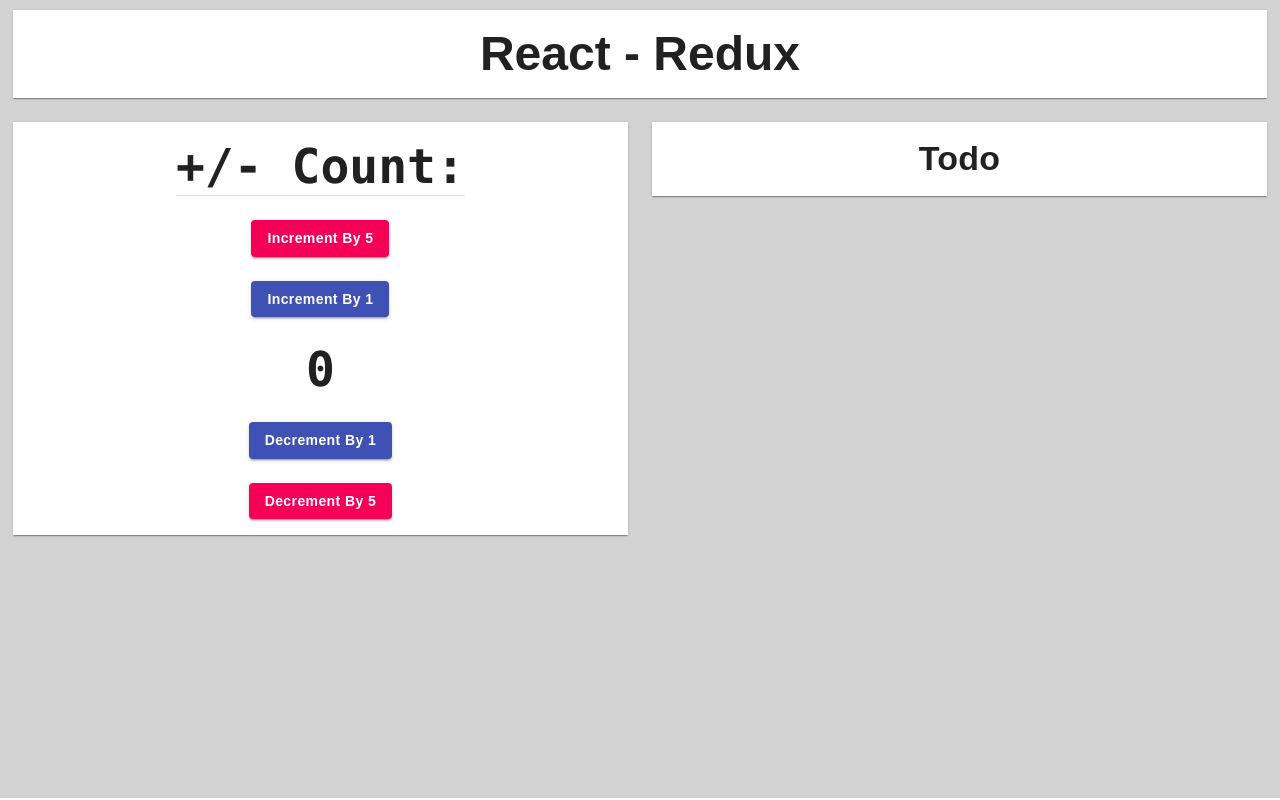
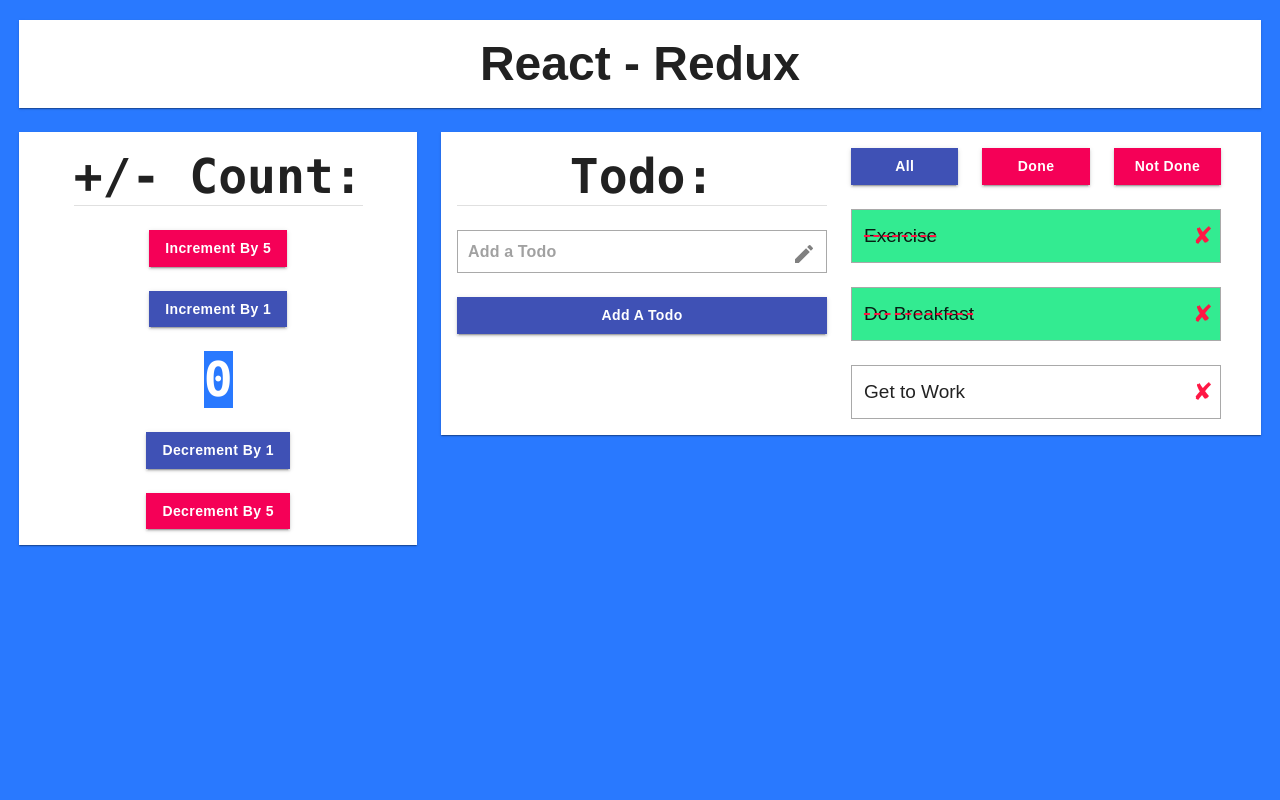
Before and after one commit to fahdshaikh/react-redux, a React (Create React App) app: page / in a window 1280 px wide. Built offline with nearby package versions, Linux system fonts and the light colour scheme.

Commit message:
basic todo app with redux done

```diff
--- a/package.json
+++ b/package.json
@@ -14,6 +14,7 @@
     "react-redux": "^7.2.4",
     "react-scripts": "4.0.3",
     "redux": "^4.1.0",
+    "uuid": "^8.3.2",
     "web-vitals": "^1.0.1"
   },
   "scripts": {
--- a/src/App.css
+++ b/src/App.css
@@ -1,6 +1,7 @@
 .App {
-  height: 100vh;
-  /* width: 100vw; */
+  min-height: 100vh;
+  max-width: 100vw;
+  overflow-x: hidden;
   text-align: center;
-  background-color: lightgray;
+  background-color: #2979ff;
 }
--- a/src/App.js
+++ b/src/App.js
@@ -8,8 +8,8 @@ import "./App.css";
 const useStyles = makeStyles((theme) => ({
   root: {
     flexGrow: 1,
-    maxWidth: "98%",
-    margin: "10px auto",
+    maxWidth: "97%",
+    margin: "20px auto",
   },
   paper: {
     padding: theme.spacing(2),
@@ -36,12 +36,12 @@ function App() {
               </Typography>
             </Paper>
           </Grid>
-          <Grid item xs={12} md={6}>
+          <Grid item xs={12} md={4}>
             <Paper className={classes.paper}>
               <IncDec />
             </Paper>
           </Grid>
-          <Grid item xs={12} md={6}>
+          <Grid item xs={12} md={8}>
             <Paper className={classes.paper}>
               <Todo />
             </Paper>
--- a/src/components/inc-dec/index.js
+++ b/src/components/inc-dec/index.js
@@ -17,6 +17,10 @@ const useStyles = makeStyles(() => ({
     fontFamily: "Nunito,sans-serif",
     fontWeight: "800",
     textTransform: "capitalize",
+  },
+  countDiv: {
+    backgroundColor: "#2979ff",
+    color: "#fff",
   },
 }));
 
@@ -43,6 +47,7 @@ function IncDec(props) {
             variant="contained"
             color="secondary"
             onClick={() => increment_5()}
+            style={{ borderRadius: "0px" }}
           >
             <span className={clsx([classes.boldText])}>Increment by 5</span>
           </Button>
@@ -52,12 +57,16 @@ function IncDec(props) {
             variant="contained"
             color="primary"
             onClick={() => increment_1()}
+            style={{ borderRadius: "0px" }}
           >
             <span className={clsx([classes.boldText])}>Increment by 1</span>
           </Button>
         </Grid>
         <Grid item>
-          <Typography variant="h3" className={clsx([classes.boldText])}>
+          <Typography
+            variant="h3"
+            className={clsx(classes.boldText, classes.countDiv)}
+          >
             <code>{count}</code>
           </Typography>
         </Grid>
@@ -66,6 +75,7 @@ function IncDec(props) {
             variant="contained"
             color="primary"
             onClick={() => decrement_1()}
+            style={{ borderRadius: "0px" }}
           >
             <span className={clsx([classes.boldText])}>Decrement by 1</span>
           </Button>
@@ -75,6 +85,7 @@ function IncDec(props) {
             variant="contained"
             color="secondary"
             onClick={() => decrement_5()}
+            style={{ borderRadius: "0px" }}
           >
             <span className={clsx([classes.boldText])}>Decrement by 5</span>
           </Button>
--- /dev/null
+++ b/src/components/todo/eachTodo.js
@@ -0,0 +1,71 @@
+import React from "react";
+import { makeStyles } from "@material-ui/core/styles";
+import { Grid, IconButton } from "@material-ui/core";
+import { delTodo, toggleTodo } from "../../redux/todo/actions";
+import { connect } from "react-redux";
+import clsx from "clsx";
+
+const useStyles = makeStyles(() => ({
+  root: {
+    flexGrow: 1,
+    border: "1px solid darkgray",
+    textAlign: "left",
+    paddingLeft: "12px",
+  },
+  todoText: {
+    fontFamily: "Nunito,sans-serif",
+    fontSize: "19px",
+    fontWeight: "400",
+  },
+  doneText: {
+    textDecoration: "line-through dashed #ff1744",
+  },
+  doneBg: {
+    backgroundColor: "#33eb91",
+  },
+}));
+
+const EachTodo = (props) => {
+  const {
+    delTodo,
+    toggleTodo,
+    todo: { todo, id, done },
+  } = props;
+  const classes = useStyles();
+  return (
+    <div
+      className={clsx([classes.root], { [classes.doneBg]: done })}
+      onClick={() => toggleTodo(id)}
+    >
+      <Grid
+        container
+        direction="row"
+        justifyContent="flex-start"
+        alignItems="center"
+        spacing={3}
+      >
+        <Grid item xs={11} md={10}>
+          <span
+            className={clsx([classes.todoText], { [classes.doneText]: done })}
+          >
+            {todo}
+          </span>
+        </Grid>
+        <Grid item xs={1} md={2}>
+          <IconButton onClick={() => delTodo(id)}>
+            <span style={{ color: "#ff1744" }}>✘</span>
+          </IconButton>
+        </Grid>
+      </Grid>
+    </div>
+  );
+};
+
+const mapDispatchToProps = (dispatch) => {
+  return {
+    delTodo: (id) => dispatch(delTodo(id)),
+    toggleTodo: (id) => dispatch(toggleTodo(id)),
+  };
+};
+
+export default connect(null, mapDispatchToProps)(EachTodo);
--- a/src/components/todo/index.js
+++ b/src/components/todo/index.js
@@ -1,30 +1,199 @@
+import React, { useEffect, useState } from "react";
 import { makeStyles } from "@material-ui/core/styles";
-import { Grid, Typography } from "@material-ui/core";
+import {
+  Grid,
+  Typography,
+  Button,
+  Divider,
+  TextField,
+  InputAdornment,
+} from "@material-ui/core";
+import { Edit as EditIcon } from "@material-ui/icons";
+import { addTodo, filterTodo } from "../../redux/todo/actions";
+import { connect } from "react-redux";
+import EachTodo from "./eachTodo";
 import clsx from "clsx";
 
 const useStyles = makeStyles(() => ({
   root: {
     flexGrow: 1,
+    maxWidth: "97%",
   },
   boldText: {
     fontFamily: "Nunito,sans-serif",
     fontWeight: "800",
+    textTransform: "capitalize",
+  },
+  textDiv: {
+    textAlign: "left",
+    borderRadius: "0px",
+    border: "1px solid darkgray",
+  },
+  noTodoText: {
+    color: "darkgray",
+    fontSize: "30px",
+    fontWeight: "800",
+    fontStyle: "italic",
+    textTransform: "capitalize",
   },
 }));
 
-function Todo() {
+const Todo = (props) => {
+  const { allTodos, addTodo, filter, filterTodo } = props;
+  const [todo, setTodo] = useState("");
   const classes = useStyles();
+
+  useEffect(() => {
+    console.log(`allTodos`, allTodos);
+  }, [allTodos]);
+
+  const handleFilterTodo = () => {
+    if (filter === "all") {
+      return allTodos;
+    }
+    if (filter === "done") {
+      let temp = allTodos.filter((item) => item.done);
+      return temp;
+    }
+    if (filter === "not done") {
+      let temp = allTodos.filter((item) => !item.done);
+      return temp;
+    }
+  };
+
+  useEffect(() => {
+    handleFilterTodo();
+  }, [filter]);
+
   return (
     <div className={classes.root}>
       <Grid container spacing={3}>
-        <Grid item xs={12}>
-          <Typography variant="h4" className={clsx([classes.boldText])}>
-            Todo
-          </Typography>
+        <Grid item xs={12} md={6}>
+          <Grid
+            container
+            direction="row"
+            justifyContent="center"
+            alignItems="flex-start"
+            spacing={3}
+          >
+            <Grid item xs={12}>
+              <Typography variant="h3" className={clsx([classes.boldText])}>
+                <code> Todo: </code>
+              </Typography>
+              <Divider />
+            </Grid>
+            <Grid item xs={12}>
+              <div className={classes.textDiv}>
+                <TextField
+                  // variant="outlined"
+                  fullWidth
+                  margin="dense"
+                  value={todo}
+                  onChange={(e) => setTodo(e.target.value)}
+                  InputProps={{
+                    endAdornment: (
+                      <InputAdornment position="end">
+                        <EditIcon style={{ color: "gray" }} />
+                      </InputAdornment>
+                    ),
+                    style: {
+                      fontWeight: "bold",
+                      fontFamily: "Nunito,sans-serif",
+                      paddingInline: "10px",
+                    },
+                    disableUnderline: true,
+                  }}
+                  placeholder="Add a Todo"
+                />
+              </div>
+            </Grid>
+            <Grid item xs={12}>
+              <Button
+                fullWidth
+                variant="contained"
+                color="primary"
+                onClick={() => {
+                  addTodo(todo);
+                  setTodo("");
+                }}
+                style={{ borderRadius: "0px" }}
+              >
+                <span className={clsx([classes.boldText])}>Add a Todo</span>
+              </Button>
+            </Grid>
+          </Grid>
+        </Grid>
+        <Grid item xs={12} md={6}>
+          {" "}
+          <Grid
+            container
+            direction="row"
+            justifyContent="flex-start"
+            alignItems="center"
+            spacing={3}
+          >
+            <Grid item xs={4}>
+              <Button
+                fullWidth
+                variant="contained"
+                color={filter === "all" ? "primary" : "secondary"}
+                onClick={() => filterTodo("all")}
+                style={{ borderRadius: "0px" }}
+              >
+                <span className={clsx([classes.boldText])}>All</span>
+              </Button>
+            </Grid>
+            <Grid item xs={4}>
+              <Button
+                fullWidth
+                variant="contained"
+                color={filter === "done" ? "primary" : "secondary"}
+                onClick={() => filterTodo("done")}
+                style={{ borderRadius: "0px" }}
+              >
+                <span className={clsx([classes.boldText])}>Done</span>
+              </Button>
+            </Grid>
+            <Grid item xs={4}>
+              <Button
+                fullWidth
+                variant="contained"
+                color={filter === "not done" ? "primary" : "secondary"}
+                onClick={() => filterTodo("not done")}
+                style={{ borderRadius: "0px" }}
+              >
+                <span className={clsx([classes.boldText])}>Not Done</span>
+              </Button>
+            </Grid>
+            {allTodos.length === 0 && (
+              <Grid item xs={12}>
+                <span className={clsx([classes.noTodoText])}>Add a Todo..</span>
+              </Grid>
+            )}
+            {handleFilterTodo().map((todo) => (
+              <Grid item xs={12} key={todo.id}>
+                <EachTodo todo={todo} />
+              </Grid>
+            ))}
+          </Grid>
         </Grid>
       </Grid>
     </div>
   );
-}
+};
 
-export default Todo;
+const mapStateToProps = (state) => {
+  return {
+    allTodos: state.todo.allTodos,
+    filter: state.todo.filter,
+  };
+};
+
+const mapDispatchToProps = (dispatch) => {
+  return {
+    addTodo: (todo) => dispatch(addTodo(todo)),
+    filterTodo: (filter) => dispatch(filterTodo(filter)),
+  };
+};
+
+export default connect(mapStateToProps, mapDispatchToProps)(Todo);
--- a/src/redux/store.js
+++ b/src/redux/store.js
@@ -1,8 +1,10 @@
 import { createStore, combineReducers, applyMiddleware, compose } from "redux";
 import IncDecReducer from "./inc-dec/reducers";
+import TodoReducer from "./todo/reducers";
 
 const rootReducer = combineReducers({
   incDec: IncDecReducer,
+  todo: TodoReducer,
 });
 
 const logger = (store) => (next) => (action) => {
--- /dev/null
+++ b/src/redux/todo/actions.js
@@ -0,0 +1,29 @@
+import { ADD_TODO, DEL_TODO, TOGGLE_TODO, FILTER_TODO } from "./types";
+
+export const addTodo = (todo) => ({
+  type: ADD_TODO,
+  payload: {
+    todo,
+  },
+});
+
+export const delTodo = (id) => ({
+  type: DEL_TODO,
+  payload: {
+    id,
+  },
+});
+
+export const toggleTodo = (id) => ({
+  type: TOGGLE_TODO,
+  payload: {
+    id,
+  },
+});
+
+export const filterTodo = (filter) => ({
+  type: FILTER_TODO,
+  payload: {
+    filter,
+  },
+});
--- /dev/null
+++ b/src/redux/todo/reducers.js
@@ -0,0 +1,74 @@
+import { ADD_TODO, DEL_TODO, TOGGLE_TODO, FILTER_TODO } from "./types";
+import { v4 as uuidv4 } from "uuid";
+
+const INITIAL_STATE = {
+  allTodos: [
+    {
+      id: uuidv4(),
+      todo: "Exercise",
+      done: true,
+    },
+    {
+      id: uuidv4(),
+      todo: "Do Breakfast",
+      done: true,
+    },
+    {
+      id: uuidv4(),
+      todo: "Get to Work",
+      done: false,
+    },
+  ],
+  filter: "all",
+};
+
+const TodoReducer = (state = INITIAL_STATE, { type, payload }) => {
+  switch (type) {
+    case ADD_TODO:
+      return {
+        ...state,
+        allTodos: [
+          ...state.allTodos,
+          {
+            id: uuidv4(),
+            todo: payload.todo,
+            done: false,
+          },
+        ],
+      };
+
+    case DEL_TODO:
+      // let temp = state.allTodos.filter((item) => item.id !== payload.id);
+      return {
+        ...state,
+        allTodos: state.allTodos.filter((item) => item.id !== payload.id),
+      };
+
+    case TOGGLE_TODO:
+      let temp2 = state.allTodos.map((item) => {
+        if (item.id !== payload.id) {
+          return item;
+        } else {
+          return {
+            ...item,
+            done: !item.done,
+          };
+        }
+      });
+      return {
+        ...state,
+        allTodos: temp2,
+      };
+
+    case FILTER_TODO:
+      return {
+        ...state,
+        filter: payload.filter,
+      };
+
+    default:
+      return state;
+  }
+};
+
+export default TodoReducer;
--- /dev/null
+++ b/src/redux/todo/types.js
@@ -0,0 +1,4 @@
+export const ADD_TODO = "ADD_TODO";
+export const DEL_TODO = "DEL_TODO";
+export const TOGGLE_TODO = "TOGGLE_TODO";
+export const FILTER_TODO = "FILTER_TODO";
```
Also changed, not shown: 1 other file (tests, documents, lock files or other folders).
